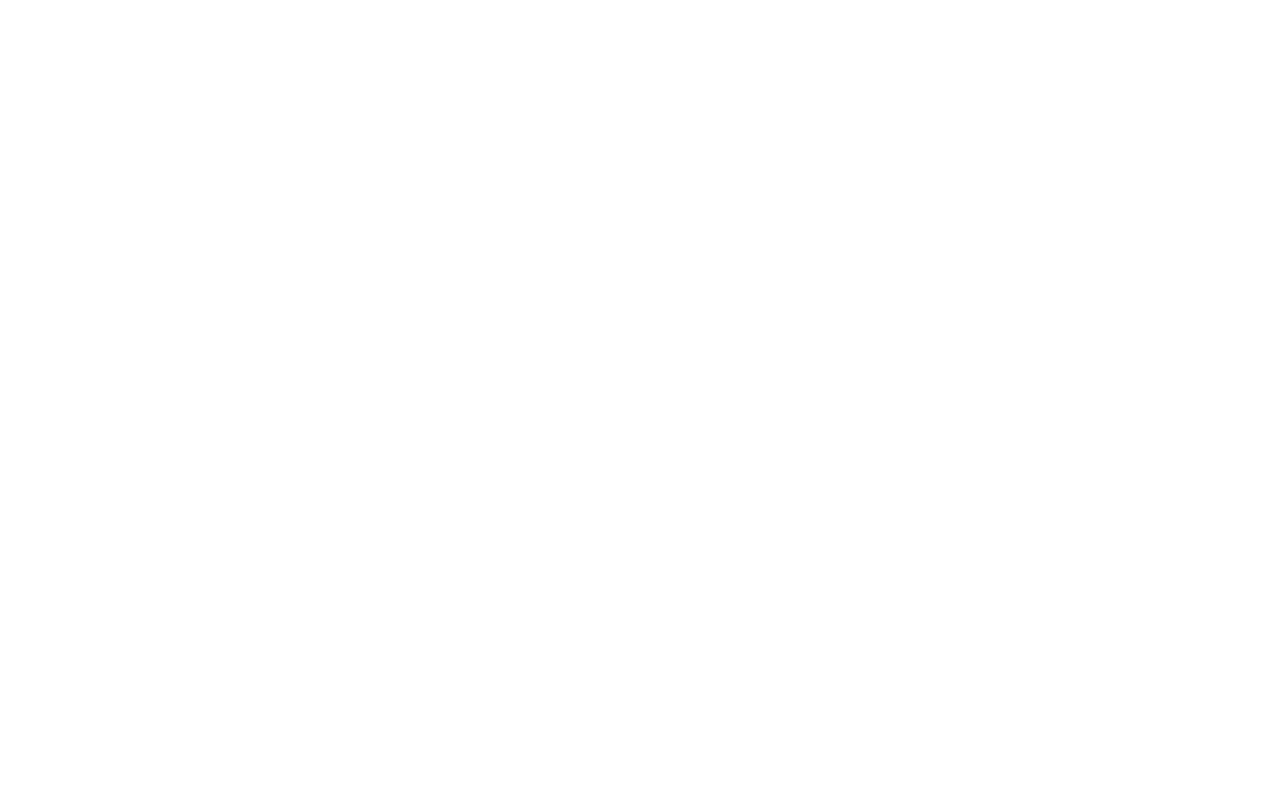
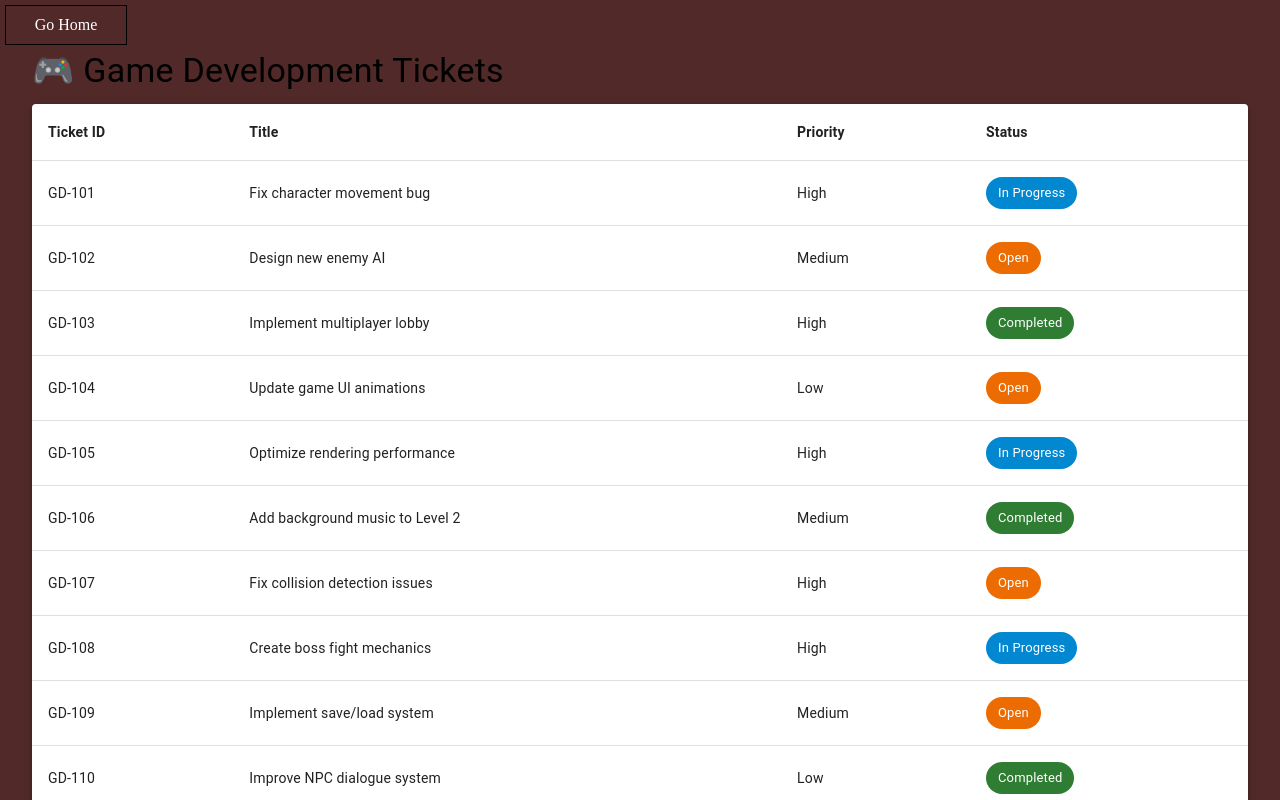
Before and after one commit to KlausCaka1/DSS-gaming, a React (Create React App) app: page /tickets in a window 1280 px wide. Before the commit this address had no page. Shown: the top 800 px of the page. Built offline with nearby package versions, Linux system fonts and the light colour scheme.

Commit message:
Adding Tickets on the prototype

```diff
--- a/src/App.js
+++ b/src/App.js
@@ -9,7 +9,11 @@
 }, {
     name: 'Feedback From',
     link: '/feedback'
-}]
+}, {
+    name: 'Tickets',
+    link: '/tickets'
+}
+]
 
 function renderMenuItems() {
     return items.map(item => (
--- a/src/AppWrapper.js
+++ b/src/AppWrapper.js
@@ -3,6 +3,7 @@
 import App from "./App";
 import Form from "./form/Form";
 import FeedBackForm from "./form/FeedBackForm";
+import Tickets from "./Tickets";
 
 
 
@@ -13,6 +14,7 @@
                 <Route path="/" element={<App />} />
                 <Route path="/form" element={<Form />} />
                 <Route path="/feedBack" element={<FeedBackForm/>} />
+                <Route path="/tickets" element={<Tickets/>} />
             </Routes>
 
     );
--- /dev/null
+++ b/src/Tickets.js
@@ -0,0 +1,80 @@
+
+import React from "react";
+import {
+    Table,
+    TableBody,
+    TableCell,
+    TableContainer,
+    TableHead,
+    TableRow,
+    Paper,
+    Chip,
+    Typography,
+    Box
+} from "@mui/material";
+import {Link} from "react-router-dom";
+import tickets from "./tickets.json";
+
+const ticketsTable = tickets
+
+const getStatusColor = (status) => {
+    switch (status) {
+        case "Open":
+            return "warning";
+        case "In Progress":
+            return "info";
+        case "Completed":
+            return "success";
+        default:
+            return "default";
+    }
+};
+
+export default function Tickets() {
+    return (
+        <div>
+            <div className={'back-button'}>
+                <Link to={'/'}>
+                    <span>Go Home</span>
+                </Link>
+            </div>
+            <br/>
+            <Box sx={{ padding: 4 }}>
+                <Typography variant="h4" gutterBottom>
+                    🎮 Game Development Tickets
+                </Typography>
+
+                <TableContainer component={Paper} elevation={3}>
+                    <Table>
+                        <TableHead>
+                            <TableRow>
+                                <TableCell><strong>Ticket ID</strong></TableCell>
+                                <TableCell><strong>Title</strong></TableCell>
+                                <TableCell><strong>Priority</strong></TableCell>
+                                <TableCell><strong>Status</strong></TableCell>
+                            </TableRow>
+                        </TableHead>
+
+                        <TableBody>
+                            {ticketsTable.map((ticket) => (
+                                <TableRow key={ticket.id} hover>
+                                    <TableCell>{ticket.id}</TableCell>
+                                    <TableCell>{ticket.title}</TableCell>
+                                    <TableCell>{ticket.priority}</TableCell>
+                                    <TableCell>
+                                        <Chip
+                                            label={ticket.status}
+                                            color={getStatusColor(ticket.status)}
+                                            variant="filled"
+                                        />
+                                    </TableCell>
+                                </TableRow>
+                            ))}
+                        </TableBody>
+
+                    </Table>
+                </TableContainer>
+            </Box>
+        </div>
+    );
+}
--- /dev/null
+++ b/src/tickets.json
@@ -0,0 +1,92 @@
+[
+  {
+    "id": "GD-101",
+    "title": "Fix character movement bug",
+    "priority": "High",
+    "status": "In Progress"
+  },
+  {
+    "id": "GD-102",
+    "title": "Design new enemy AI",
+    "priority": "Medium",
+    "status": "Open"
+  },
+  {
+    "id": "GD-103",
+    "title": "Implement multiplayer lobby",
+    "priority": "High",
+    "status": "Completed"
+  },
+  {
+    "id": "GD-104",
+    "title": "Update game UI animations",
+    "priority": "Low",
+    "status": "Open"
+  },
+  {
+    "id": "GD-105",
+    "title": "Optimize rendering performance",
+    "priority": "High",
+    "status": "In Progress"
+  },
+  {
+    "id": "GD-106",
+    "title": "Add background music to Level 2",
+    "priority": "Medium",
+    "status": "Completed"
+  },
+  {
+    "id": "GD-107",
+    "title": "Fix collision detection issues",
+    "priority": "High",
+    "status": "Open"
+  },
+  {
+    "id": "GD-108",
+    "title": "Create boss fight mechanics",
+    "priority": "High",
+    "status": "In Progress"
+  },
+  {
+    "id": "GD-109",
+    "title": "Implement save/load system",
+    "priority": "Medium",
+    "status": "Open"
+  },
+  {
+    "id": "GD-110",
+    "title": "Improve NPC dialogue system",
+    "priority": "Low",
+    "status": "Completed"
+  },
+  {
+    "id": "GD-111",
+    "title": "Add controller support",
+    "priority": "Medium",
+    "status": "In Progress"
+  },
+  {
+    "id": "GD-112",
+    "title": "Fix memory leak in game loop",
+    "priority": "High",
+    "status": "Open"
+  },
+  {
+    "id": "GD-113",
+    "title": "Create new particle effects",
+    "priority": "Low",
+    "status": "Completed"
+  },
+  {
+    "id": "GD-114",
+    "title": "Refactor inventory system",
+    "priority": "Medium",
+    "status": "In Progress"
+  },
+  {
+    "id": "GD-115",
+    "title": "Add achievements system",
+    "priority": "Low",
+    "status": "Open"
+  }
+]
```
Also changed, not shown: 1 other file (tests, documents, lock files or other folders).
